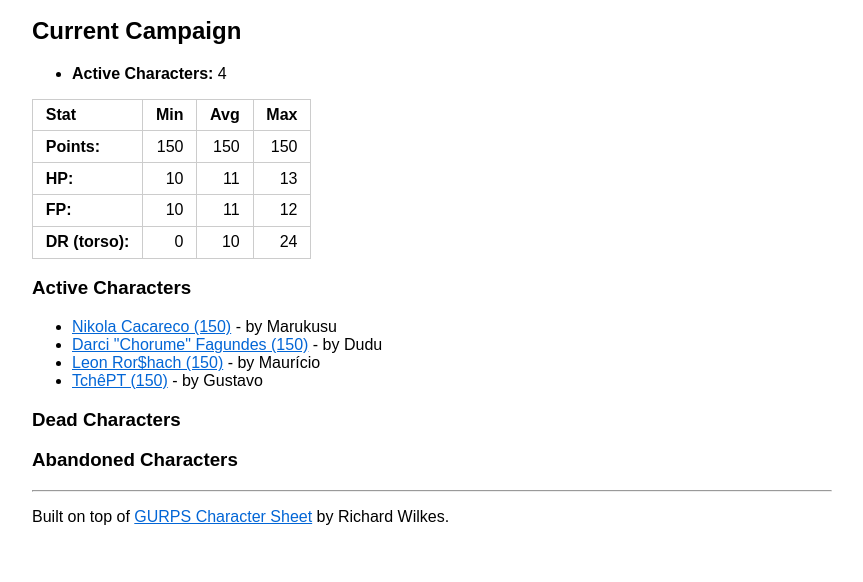
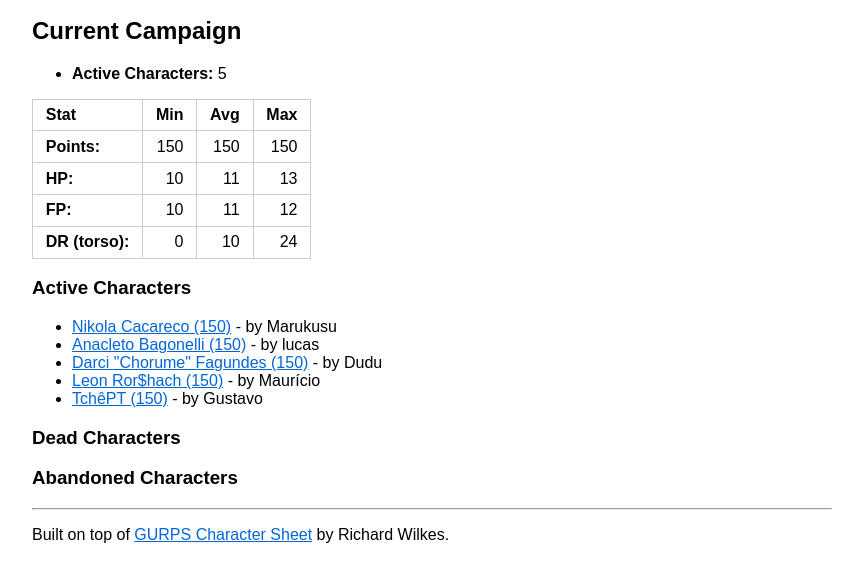
Before and after one commit to jaderebrasil/gcs-viewer, a plain HTML site: page public/readme.html in a window 1280 px wide. Shown: the part 154-736 px from the top of the page, without its empty margins (208-1071 px from the left). Drawn offline with Linux system fonts and the light colour scheme.

Commit message:
docs: atualiza README

```diff
--- a/public/readme.html
+++ b/public/readme.html
@@ -11,7 +11,7 @@
 <p>Open and browse <a href="https://gurpscharactersheet.com">GURPS Character Sheet</a> characters in the browser, no installation required with <a href="https://gcs-viewer.netlify.app">GCS Viewer</a>.</p>
 <h2>Current Campaign</h2>
 <ul>
-<li><strong>Active Characters:</strong> 4</li>
+<li><strong>Active Characters:</strong> 5</li>
 </ul>
 <table>
 <thead><tr>
@@ -49,6 +49,7 @@
 <h3>Active Characters</h3>
 <ul>
 <li><a href="https://gcs-viewer.netlify.app/?url=./assets/characters/Nikola Cacareco.gcs">Nikola Cacareco (150)</a> - by Marukusu</li>
+<li><a href="https://gcs-viewer.netlify.app/?url=./assets/characters/anacleto-bagonelli.gcs">Anacleto Bagonelli (150)</a> - by lucas</li>
 <li><a href="https://gcs-viewer.netlify.app/?url=./assets/characters/darci-chorume-fagundes.gcs">Darci &quot;Chorume&quot; Fagundes (150)</a> - by Dudu</li>
 <li><a href="https://gcs-viewer.netlify.app/?url=./assets/characters/leon-cyber.gcs">Leon Ror$hach (150)</a> - by Maurício</li>
 <li><a href="https://gcs-viewer.netlify.app/?url=./assets/characters/tche-pt.gcs">TchêPT (150)</a> - by Gustavo</li>
```
Also changed, not shown: 1 other file.
